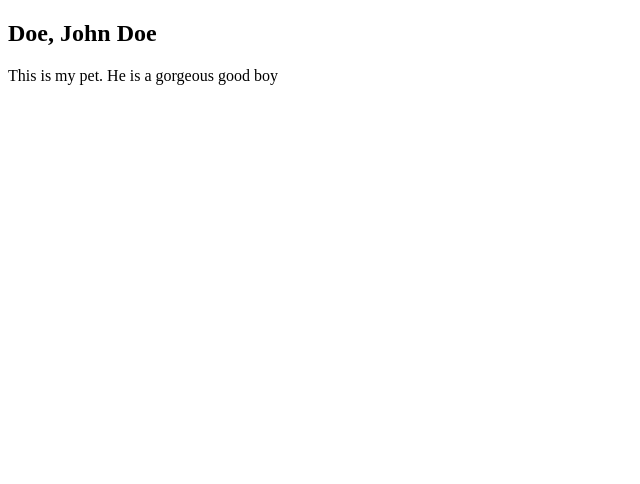
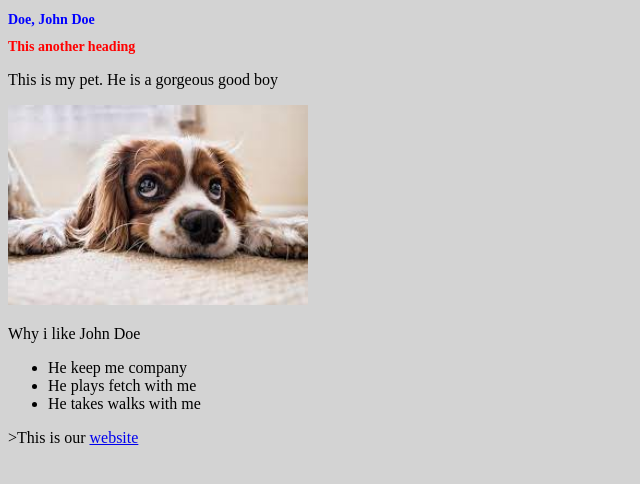
Before and after one commit to kiman121/my-pet-project, a plain HTML site: page index.html in a window 1280 px wide. Shown: the whole page, without its empty margins (0-640 px from the left). Drawn offline with Linux system fonts and the light colour scheme.

Commit message:
add images folder

```diff
--- a/index.html
+++ b/index.html
@@ -1,11 +1,21 @@
 <!DOCTYPE html>
 <html>
 <head>
+    <link rel="stylesheet" href="css/style.css">
     <title>My pet project</title>
 </head>
 <body>
-    <h2>Doe, John Doe</h2>
-    <p>This is my pet. He is a gorgeous good boy</p>
+    <h2 id="pet-name">Doe, John Doe</h2>
+    <h2>This another heading</h2>
+    <p class="description">This is my pet. He is a gorgeous good boy</p>
 
+    <img height="200px" width="300px" src="images/dog.jpeg" alt="My Pet - John Doe">
+    <p >Why i like John Doe</p>
+    <ul>
+        <li>He keep me company</li>
+        <li>He plays fetch with me</li>
+        <li>He takes walks with me</li>
+    </ul>
+    <p class="description"></p>>This is our <a href="https://www.google.com/">website</a></p>
 </body>
 </html>
```
Also changed, not shown: images/dog.jpeg (added), 1 other file.
